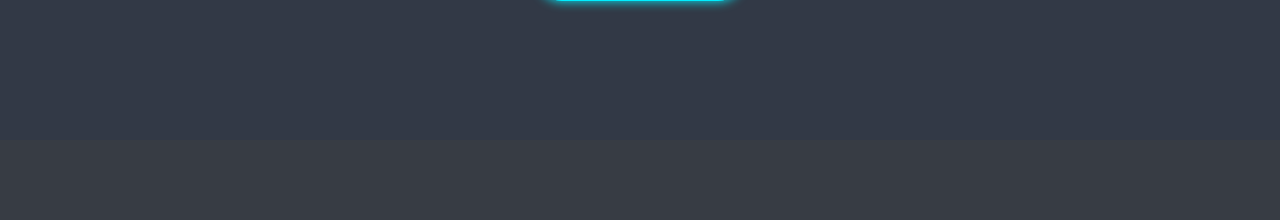
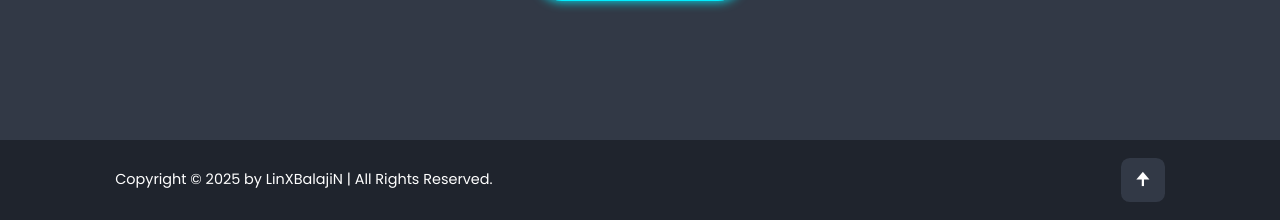
Before and after one commit to LinXBalajiN/LinXBalajiN-Folio, a PHP site: page / in a window 1280 px wide. Shown: the part 4877-5097 px from the top of the page. Before the commit the page ends 4886 px from the top, so only its background shows below. Run offline with PHP 8.4, Linux system fonts and the light colour scheme.

Commit message:
index file extension from .html to .php and footer works

```diff
--- a/css/style.css
+++ b/css/style.css
@@ -392,3 +392,35 @@ span {
     margin-top: 2rem;
     cursor: pointer;
 }
+
+.footer {
+    display: flex;
+    justify-content: space-between;
+    align-items: center;
+    flex-wrap: wrap;
+    padding: 1.6rem 9%;
+}
+
+.footer-text p {
+    font-size: 1.3rem;
+}
+
+.footer-iconTop a {
+    display: inline-flex;
+    justify-content: center;
+    align-items: center;
+    padding: .8rem;
+    background: var(--second-bg-color);
+    color: var(--text-color);
+    font-size: 2.2rem;
+    border-radius: .8rem;
+    transition: 0.369s ease;
+}
+
+.footer-iconTop a:hover {
+    box-shadow: 0 0 1rem var(--main-color);
+}
+
+.footer-iconTop a i {
+    font-size: 2.369rem;
+}
--- a/index.html
+++ b/index.php
@@ -264,7 +264,6 @@
     <section class="contact" id="contact">
         <h2 class="heading">Contact <span>Me.!</span></h2>
 
-
         <form action="#">
             <div class="input-box">
                 <input type="text" name="fname" id="fname" placeholder="Full Name">
@@ -279,7 +278,19 @@
         </form>
     </section>
 
-    <!--custom js-->
+    <!-- foorter design -->
+    <footer class="footer">
+        <div class="footer-text">
+            <?php include 'php/footer.php'; ?>
+        </div>
+        <div class="footer-iconTop">
+            <a href="#home">
+                <i class="bx bxs-up-arrow-alt"></i>
+            </a>
+        </div>
+    </footer>
+
+    <!-- custom js -->
     <script src="js/script.js"></script>
 </body>
 
--- /dev/null
+++ b/php/footer.php
@@ -0,0 +1 @@
+<p>Copyright &copy; <?php echo date('Y'); ?> by LinXBalajiN | All Rights Reserved.</p>
```
